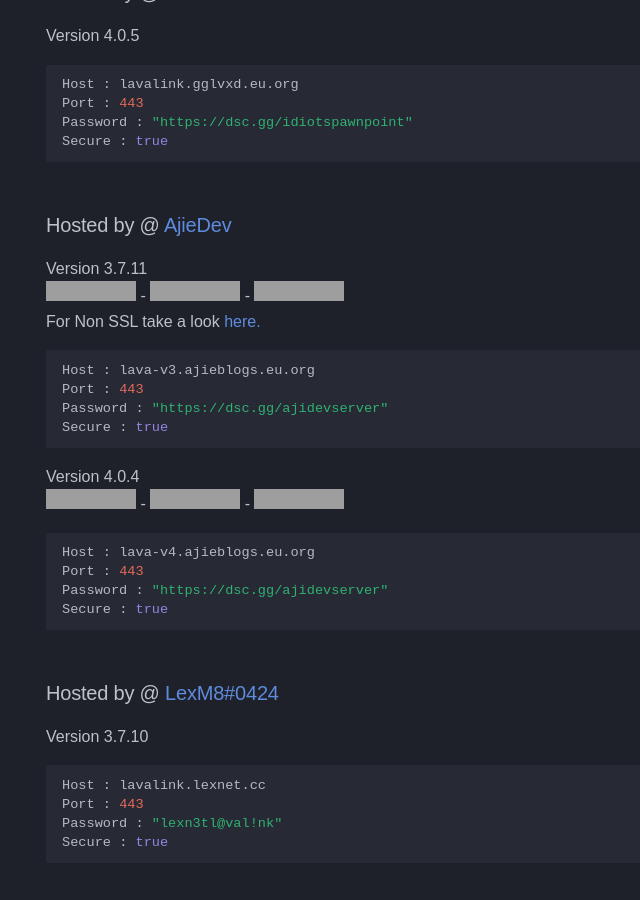
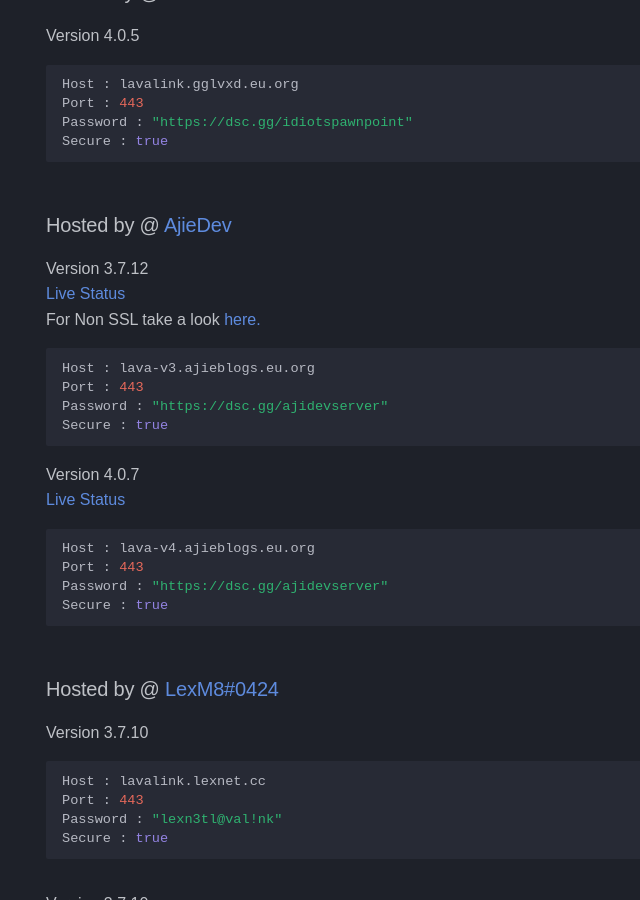
Before and after one commit to DarrenOfficial/lavalink-list, an MkDocs documentation site: the page built from docs/SSL/lavalink-with-ssl.md, in a window 1280 px wide and 900 px high, scrolled down 386 px. Shown: the whole window, without its empty margins (0-640 px from the left). Built offline with MkDocs 1.6.1 and Material for MkDocs 9.7.7, drawn with Linux system fonts in a browser that asks for light colours; some web fonts are replaced; comment, search, counter and statistics services are not loaded; a style sheet for code colours, icons or effects is not loaded; grey boxes are pictures that could not be loaded.

Commit message:
Update (#522)
* Update frequently-asked-questions.md

* Update lavalink-without-ssl.md

* Update lavalink-without-ssl.md

* Update lavalink-with-ssl.md

````diff
--- a/docs/SSL/lavalink-with-ssl.md
+++ b/docs/SSL/lavalink-with-ssl.md
@@ -26,8 +26,8 @@ Password : "https://dsc.gg/idiotspawnpoint"
 Secure : true
 ```
 ### Hosted by @ [AjieDev](https://github.com/AjieDev)
-Version 3.7.11 <br />
-![Stat](https://uptime-is.darrennathanael.com/api/badge/36/status) - ![Up](https://uptime-is.darrennathanael.com/api/badge/36/uptime/12?labelSuffix=+hour) - ![AVGP](https://uptime-is.darrennathanael.com/api/badge/36/ping/12?labelSuffix=+hour) <br />
+Version 3.7.12 <br />
+[Live Status](https://lava-stat.ajieblogs.eu.org/) <br />
 For Non SSL take a look [here.](https://lavalink.darrennathanael.com/NoSSL/lavalink-without-ssl/#hosted-by-ajiedev)
 ```bash
 Host : lava-v3.ajieblogs.eu.org
@@ -35,8 +35,8 @@ Port : 443
 Password : "https://dsc.gg/ajidevserver"
 Secure : true
 ```
-Version 4.0.4 <br />
-![Stat](https://uptime-is.darrennathanael.com/api/badge/50/status) - ![Up](https://uptime-is.darrennathanael.com/api/badge/50/uptime/12?labelSuffix=+hour) - ![AVGP](https://uptime-is.darrennathanael.com/api/badge/50/ping/12?labelSuffix=+hour) <br />
+Version 4.0.7 <br />
+[Live Status](https://lava-stat.ajieblogs.eu.org/) <br />
 ```bash
 Host : lava-v4.ajieblogs.eu.org
 Port : 443
````
Also changed, not shown: docs/NoSSL/lavalink-without-ssl.md (+4 -4 lines).
